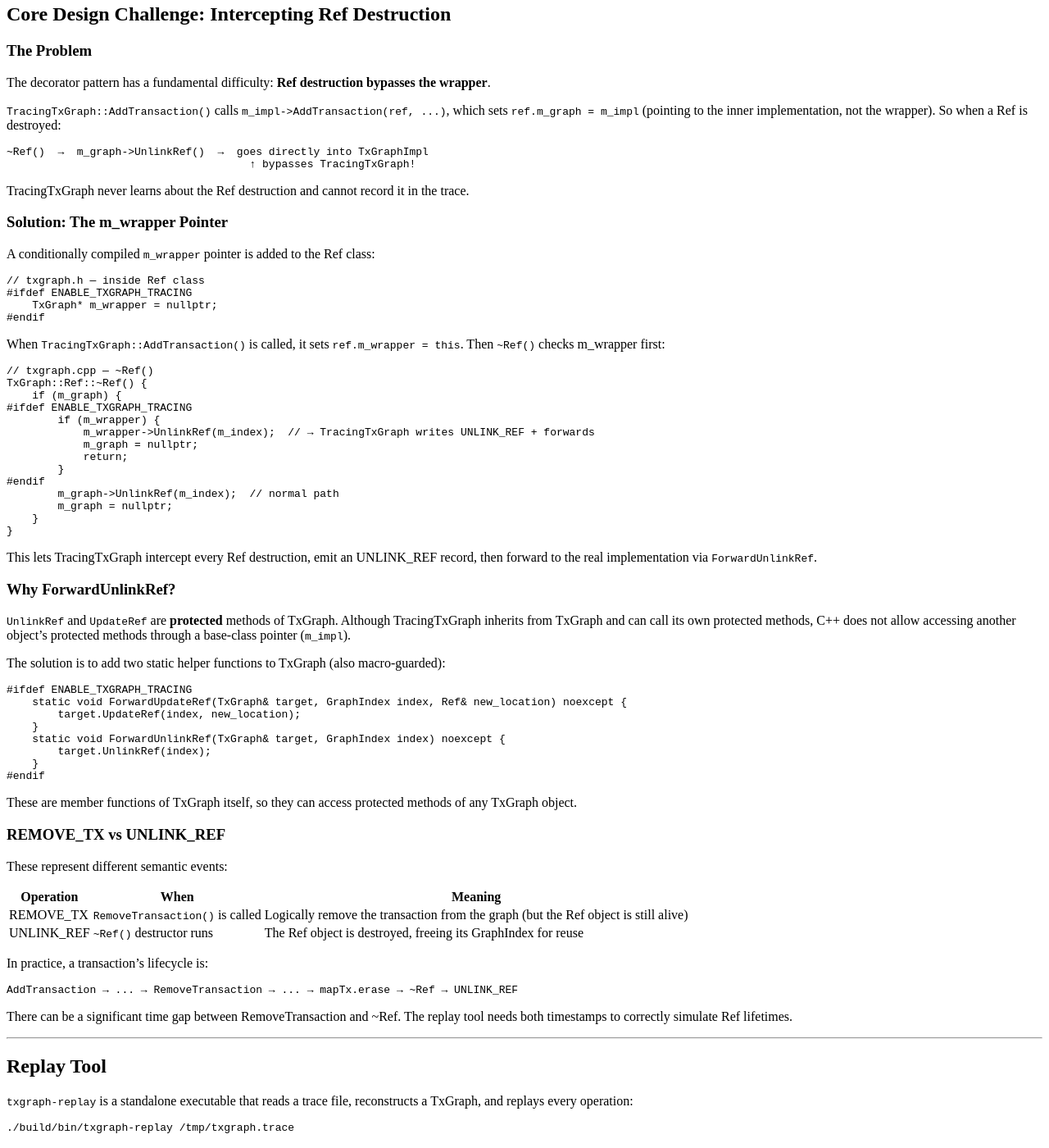
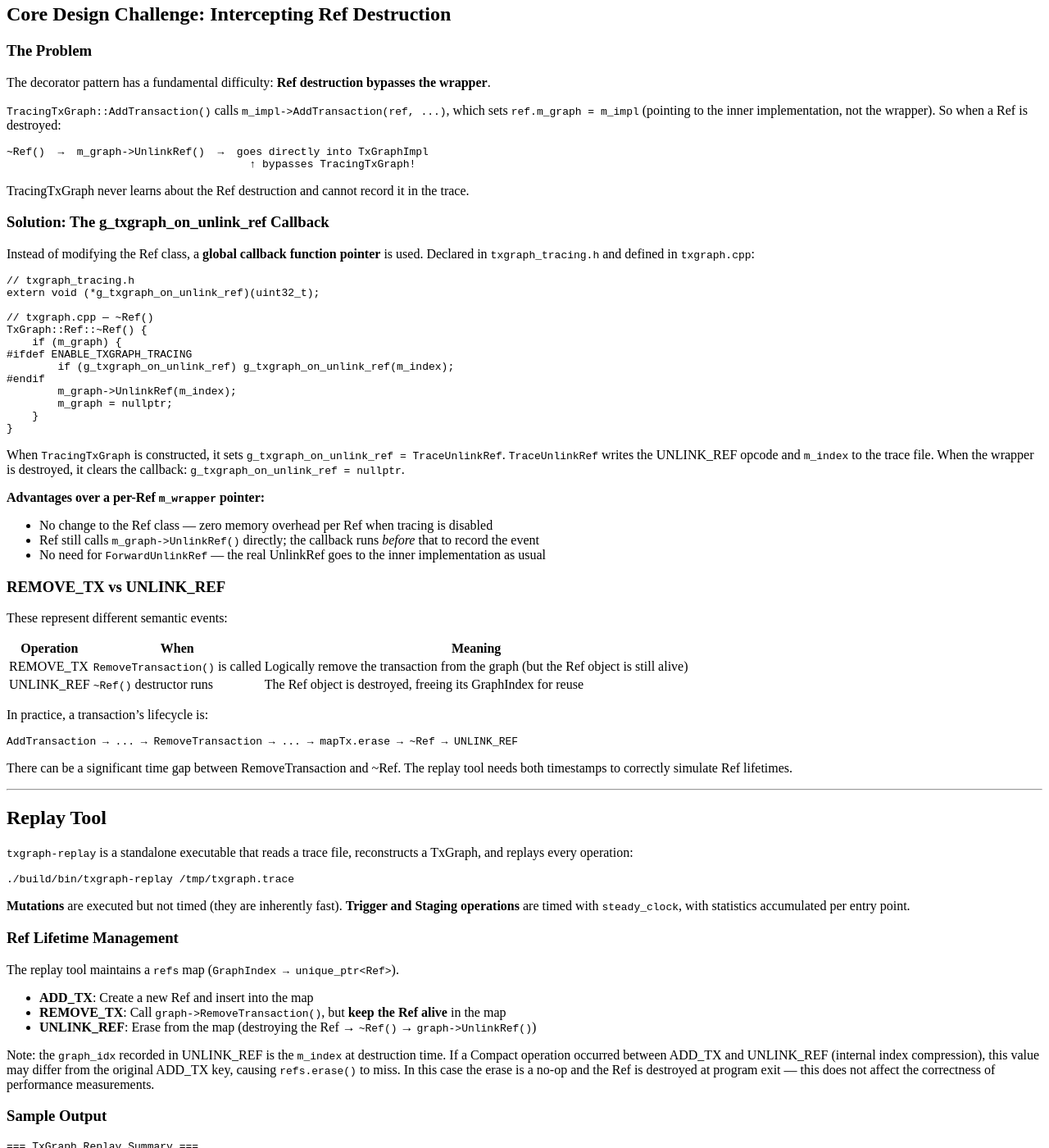
Before and after one commit to HowHsu/thinking-in-bitcoin, a Jekyll site: the page built from articles/txgraph-trace-replay.en.md, in a window 1280 px wide and 1400 px high, scrolled down 1446 px. Shown: the whole window at 82% size. Built offline with Jekyll 4.4.1, drawn with Linux system fonts in a browser that asks for light colours; our own code applies the rules of GitHub Pages for plain Markdown files; some of the changed text lies outside the part shown.

Commit message:
docs: update txgraph trace articles for callback-based Ref tracking
Ref tracing now uses g_txgraph_on_unlink_ref callback instead of
m_wrapper pointer. Update both EN and ZH articles to match
commit afbbeb8123c5dcf001b1712209b48b2fcd5bc8ba.

````diff
--- a/articles/txgraph-trace-replay.en.md
+++ b/articles/txgraph-trace-replay.en.md
@@ -47,7 +47,7 @@ When enabled:
 - Compiles `txgraph_tracing.cpp` into `bitcoin_node`
 - Defines the `ENABLE_TXGRAPH_TRACING` preprocessor macro
 - Builds the `txgraph-replay` standalone tool
-- Enables `m_wrapper` support in Ref (see below)
+- Enables the `g_txgraph_on_unlink_ref` callback in `~Ref()` (see below)
 
 When disabled, there is zero impact on the main codebase — macro-guarded code is
 ignored by the compiler, with no runtime overhead.
@@ -109,62 +109,35 @@ So when a Ref is destroyed:
 
 TracingTxGraph never learns about the Ref destruction and cannot record it in the trace.
 
-### Solution: The m_wrapper Pointer
+### Solution: The g_txgraph_on_unlink_ref Callback
 
-A conditionally compiled `m_wrapper` pointer is added to the Ref class:
+Instead of modifying the Ref class, a **global callback function pointer** is used.
+Declared in `txgraph_tracing.h` and defined in `txgraph.cpp`:
 
 ```cpp
-// txgraph.h — inside Ref class
-#ifdef ENABLE_TXGRAPH_TRACING
-    TxGraph* m_wrapper = nullptr;
-#endif
-```
+// txgraph_tracing.h
+extern void (*g_txgraph_on_unlink_ref)(uint32_t);
 
-When `TracingTxGraph::AddTransaction()` is called, it sets `ref.m_wrapper = this`.
-Then `~Ref()` checks m_wrapper first:
-
-```cpp
 // txgraph.cpp — ~Ref()
 TxGraph::Ref::~Ref() {
     if (m_graph) {
 #ifdef ENABLE_TXGRAPH_TRACING
-        if (m_wrapper) {
-            m_wrapper->UnlinkRef(m_index);  // → TracingTxGraph writes UNLINK_REF + forwards
-            m_graph = nullptr;
-            return;
-        }
+        if (g_txgraph_on_unlink_ref) g_txgraph_on_unlink_ref(m_index);
 #endif
-        m_graph->UnlinkRef(m_index);  // normal path
+        m_graph->UnlinkRef(m_index);
         m_graph = nullptr;
     }
 }
 ```
 
-This lets TracingTxGraph intercept every Ref destruction, emit an UNLINK_REF record,
-then forward to the real implementation via `ForwardUnlinkRef`.
+When `TracingTxGraph` is constructed, it sets `g_txgraph_on_unlink_ref = TraceUnlinkRef`.
+`TraceUnlinkRef` writes the UNLINK_REF opcode and `m_index` to the trace file.
+When the wrapper is destroyed, it clears the callback: `g_txgraph_on_unlink_ref = nullptr`.
 
-### Why ForwardUnlinkRef?
-
-`UnlinkRef` and `UpdateRef` are **protected** methods of TxGraph.
-Although TracingTxGraph inherits from TxGraph and can call its own protected methods,
-C++ does not allow accessing another object's protected methods through a base-class
-pointer (`m_impl`).
-
-The solution is to add two static helper functions to TxGraph (also macro-guarded):
-
-```cpp
-#ifdef ENABLE_TXGRAPH_TRACING
-    static void ForwardUpdateRef(TxGraph& target, GraphIndex index, Ref& new_location) noexcept {
-        target.UpdateRef(index, new_location);
-    }
-    static void ForwardUnlinkRef(TxGraph& target, GraphIndex index) noexcept {
-        target.UnlinkRef(index);
-    }
-#endif
-```
-
-These are member functions of TxGraph itself, so they can access protected methods of
-any TxGraph object.
+**Advantages over a per-Ref `m_wrapper` pointer:**
+- No change to the Ref class — zero memory overhead per Ref when tracing is disabled
+- Ref still calls `m_graph->UnlinkRef()` directly; the callback runs *before* that to record the event
+- No need for `ForwardUnlinkRef` — the real UnlinkRef goes to the inner implementation as usual
 
 ### REMOVE_TX vs UNLINK_REF
 
@@ -281,11 +254,10 @@ diff result-A.txt result-B.txt
 
 | File | Purpose |
 |------|---------|
-| `src/txgraph_tracing.h` | TxGraphTraceOp enum (including UNLINK_REF) + MakeTracingTxGraph declaration |
-| `src/txgraph_tracing.cpp` | TracingTxGraph decorator (~27 virtual methods) |
+| `src/txgraph_tracing.h` | TxGraphTraceOp enum (including UNLINK_REF) + `g_txgraph_on_unlink_ref` declaration + MakeTracingTxGraph |
+| `src/txgraph_tracing.cpp` | TracingTxGraph decorator (~27 virtual methods), TraceUnlinkRef, sets/clears callback |
 | `src/txgraph_replay.cpp` | Standalone replay tool with per-entry-point timing |
-| `src/txgraph.h` | Ref gains `m_wrapper`, TxGraph gains `GetRefWrapper`/`ForwardUnlinkRef`/`ForwardUpdateRef` (macro-guarded) |
-| `src/txgraph.cpp` | `~Ref()` and `Ref(Ref&&)` handle `m_wrapper` (macro-guarded) |
+| `src/txgraph.cpp` | `~Ref()` invokes `g_txgraph_on_unlink_ref` before UnlinkRef (macro-guarded) |
 | `src/txmempool.cpp` | `#ifdef` integration (MakeTracingTxGraph call) |
 | `CMakeLists.txt` | WITH_TXGRAPH_TRACING option |
 | `src/CMakeLists.txt` | Conditional compilation and linking |
@@ -311,8 +283,8 @@ AddTransaction, RemoveTransaction, etc. are O(1) queue appends. The real work ha
 in the subsequent Trigger operations that invoke ApplyDependencies internally. Timing
 mutations would only introduce noise.
 
-**Why modify txgraph.h/txgraph.cpp?**
+**Why modify txgraph.cpp?**
 Because Ref.m_graph points to the inner implementation rather than the wrapper,
-~Ref() bypasses TracingTxGraph entirely. Adding m_wrapper to Ref is the cleanest
-way to intercept destruction notifications. All changes are under
-`#ifdef ENABLE_TXGRAPH_TRACING` — zero impact on the compiled binary when disabled.
+~Ref() bypasses TracingTxGraph entirely. A global callback (`g_txgraph_on_unlink_ref`)
+is invoked before UnlinkRef to record the event — no Ref modification needed.
+All changes are under `#ifdef ENABLE_TXGRAPH_TRACING` — zero impact when disabled.
````
Also changed, not shown: articles/txgraph-trace-replay.zh.md (+20 -46 lines).
